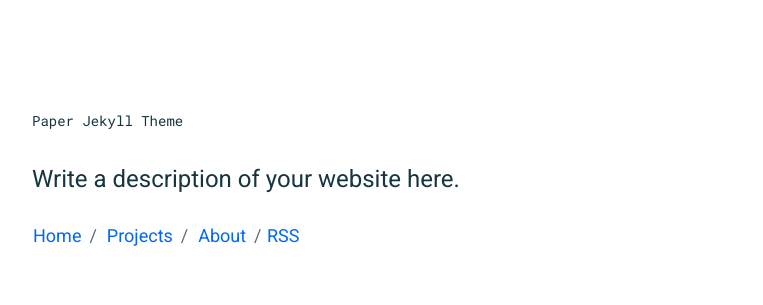
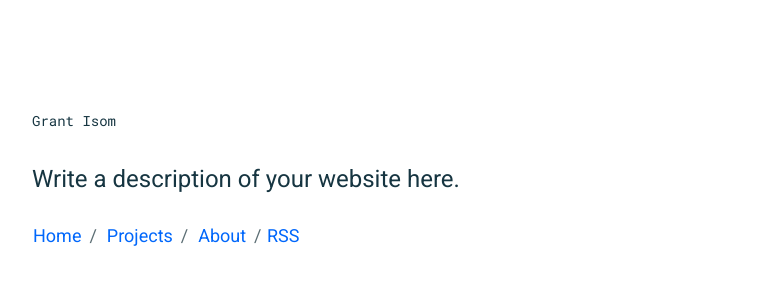
Before and after one commit to glisom/glisom.github.io, a Jekyll site: the page built from index.html, in a window 1280 px wide. Shown: the top 305 px of the page, without its empty margins (258-1021 px from the left). Built offline with Jekyll 4.4.1, drawn with Linux system fonts in a browser that asks for light colours.

Commit message:
Config changes

```diff
--- a/_config.yml
+++ b/_config.yml
@@ -1,5 +1,5 @@
 # Site settings
-title: "Paper Jekyll Theme"
+title: "Grant Isom"
 description: >
   Write a description of your website here.
 
@@ -8,8 +8,8 @@
 twitter_username: _HairForceOne
 github_username: mkchoi212
 
-baseurl: "/paper-jekyll-theme" # the subpath of your site, e.g. /blog
-url: "https://deadbeef.me" # the base hostname & protocol for your site
+baseurl: "" # the subpath of your site, e.g. /blog
+url: "https://grantisom.com" # the base hostname & protocol for your site
 
 google_analytics_id: UA-1111111111-1
 disqus_id:
```
